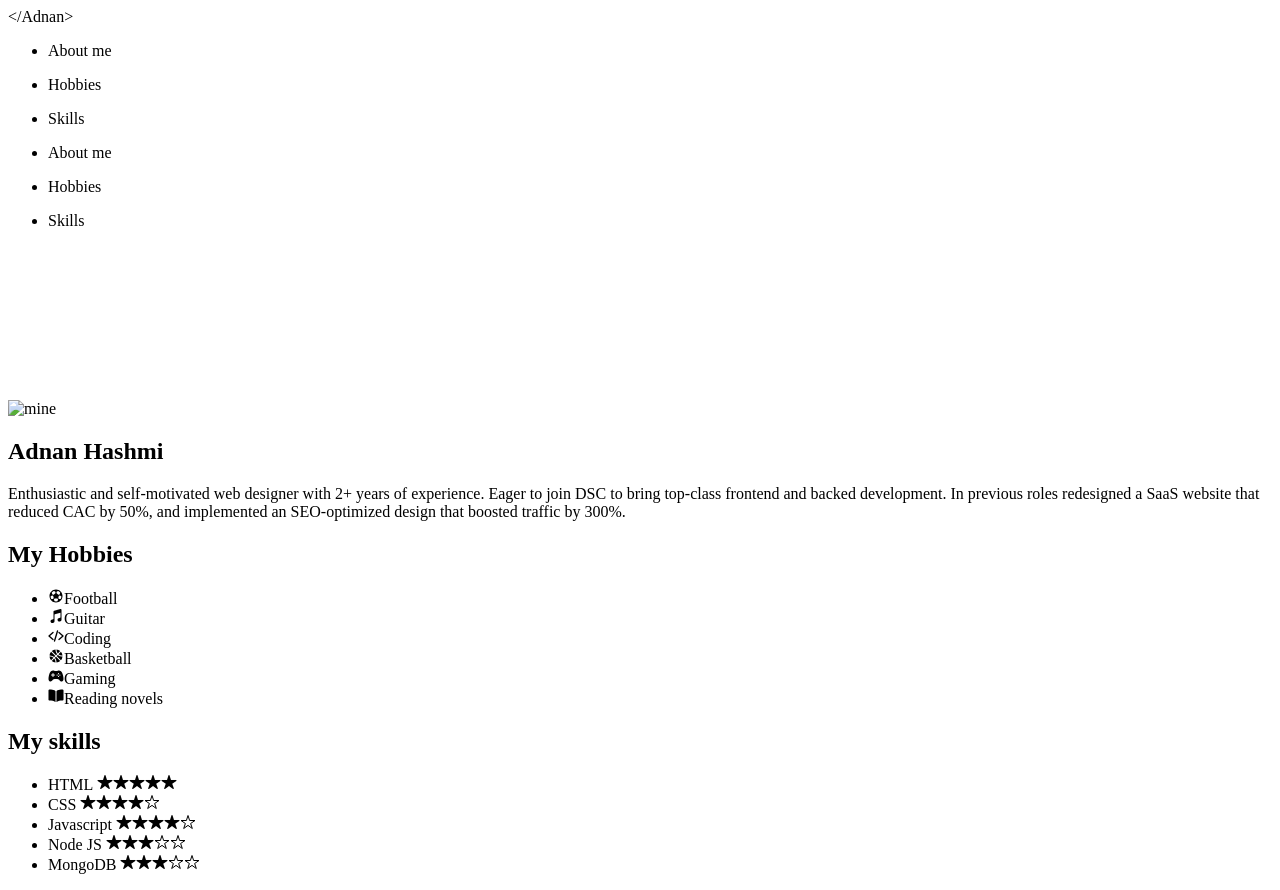
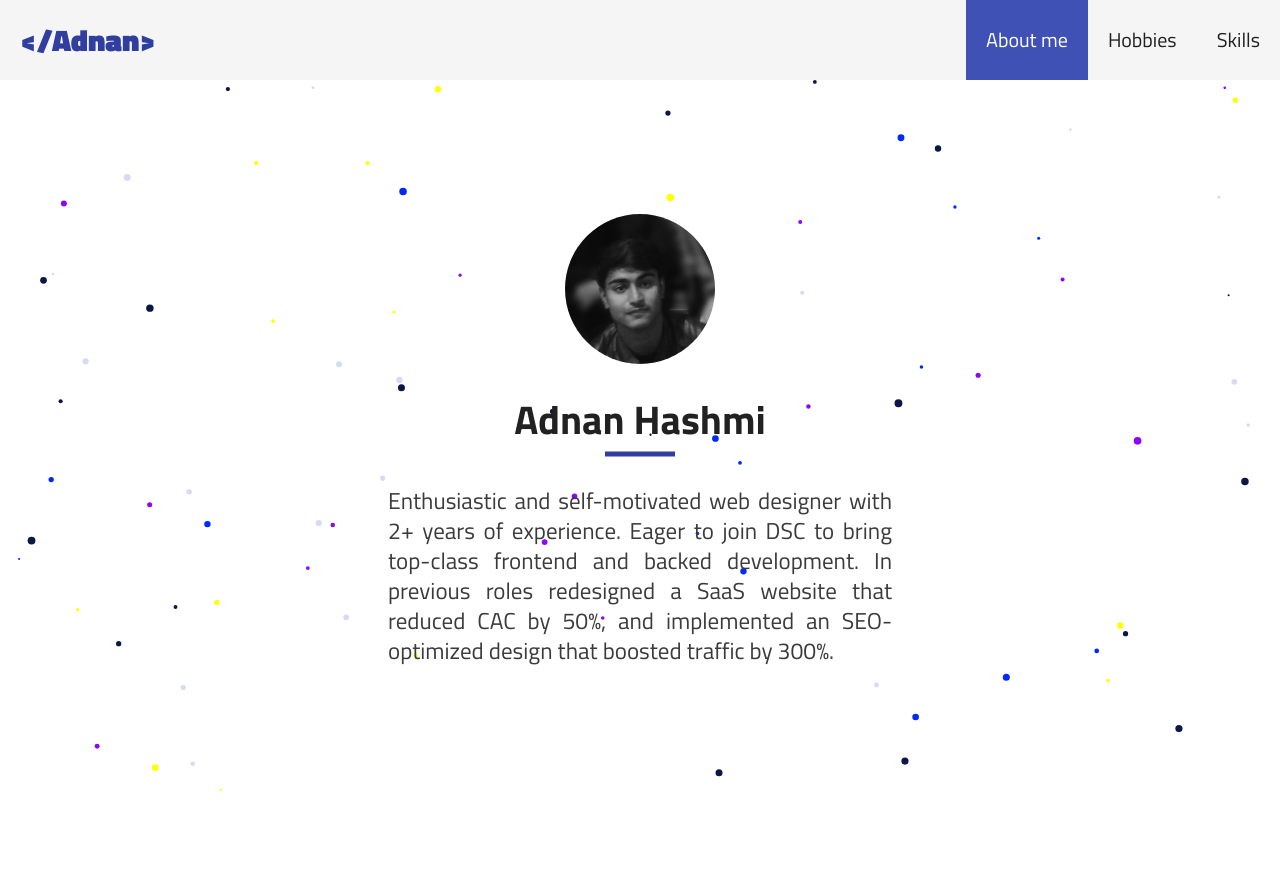
Before and after one commit to AbraxasLucifuge/portfolio_nsut, a plain HTML site: page index.html in a window 1280 px wide. After the commit the page ends 803 px from the top, so only its background shows below. Drawn offline with nearby package versions, Linux system fonts and the light colour scheme; the site is published under a folder, as on GitHub Pages, so addresses that start at the root find nothing.

Commit message:
Update index.html

```diff
--- a/index.html
+++ b/index.html
@@ -7,7 +7,7 @@
     <link rel="preconnect" href="https://fonts.gstatic.com">
     <link href="https://fonts.googleapis.com/css2?family=Titillium+Web:ital,wght@0,300;0,400;0,600;0,700;0,900;1,400&display=swap" rel="stylesheet">    <title>Adnan | Portfolio</title>
     <script src="https://unpkg.com/ionicons@5.2.3/dist/ionicons.js"></script>
-    <link rel="stylesheet" href="/style.css">
+    <link rel="stylesheet" href="style.css">
 </head>
 <body>
 
@@ -32,7 +32,7 @@
     <canvas></canvas>
     <section class="about">
         <div class="my-img">
-            <img src="/me.jpeg" alt="mine">
+            <img src="me.jpeg" alt="mine">
         </div>
         <h1>Adnan Hashmi</h1>
         <p>Enthusiastic and self-motivated web designer with 2+ years of experience. Eager to join DSC to bring top-class frontend and backed development. In previous roles redesigned a SaaS website that reduced CAC by 50%, and implemented an SEO-optimized design that boosted traffic by 300%.</p>
@@ -59,6 +59,6 @@
         </ul>
     </section>
 </body>
-<script src="/app.js"></script>
-<script src="/canvas.js"></script>
+<script src="app.js"></script>
+<script src="canvas.js"></script>
 </html>
```
